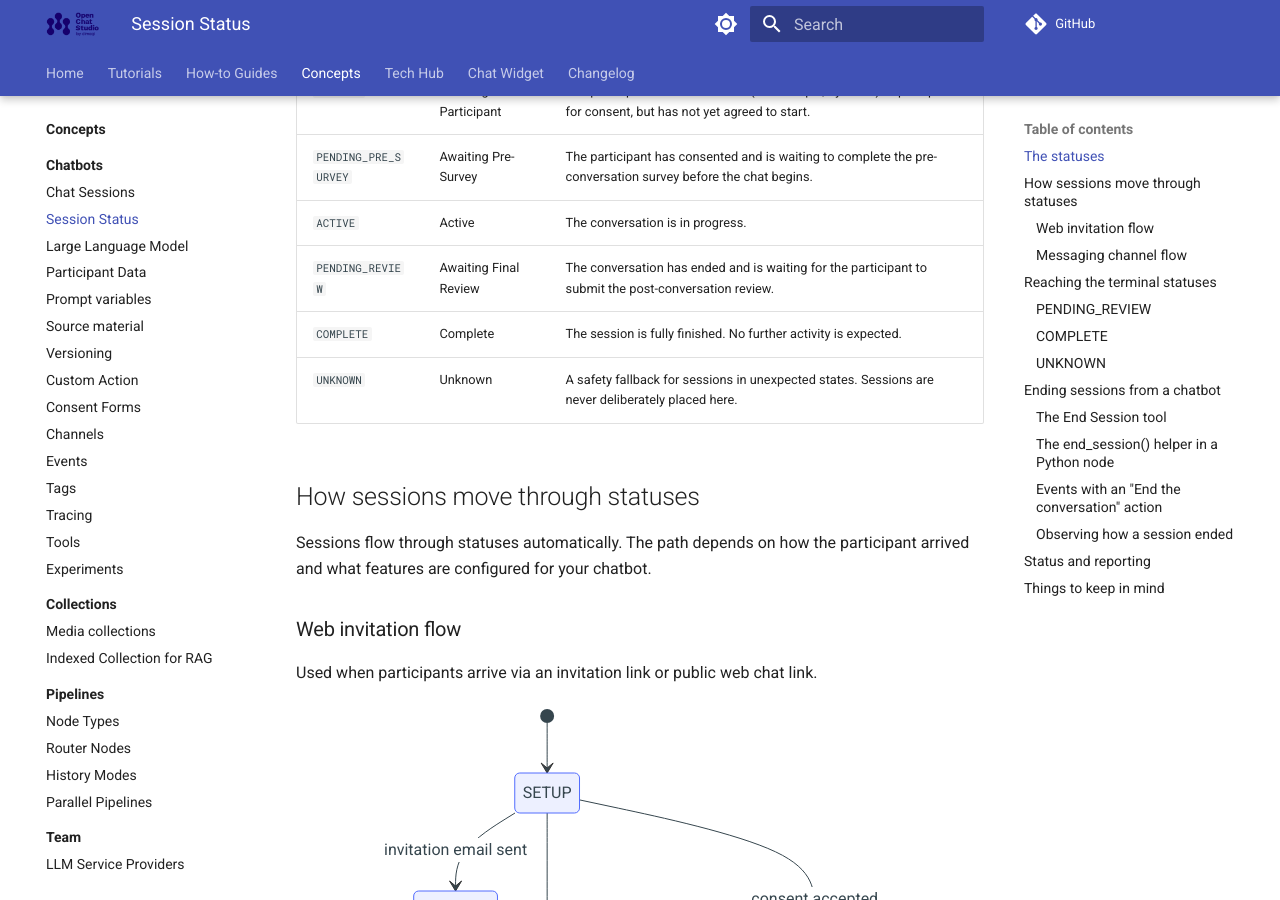
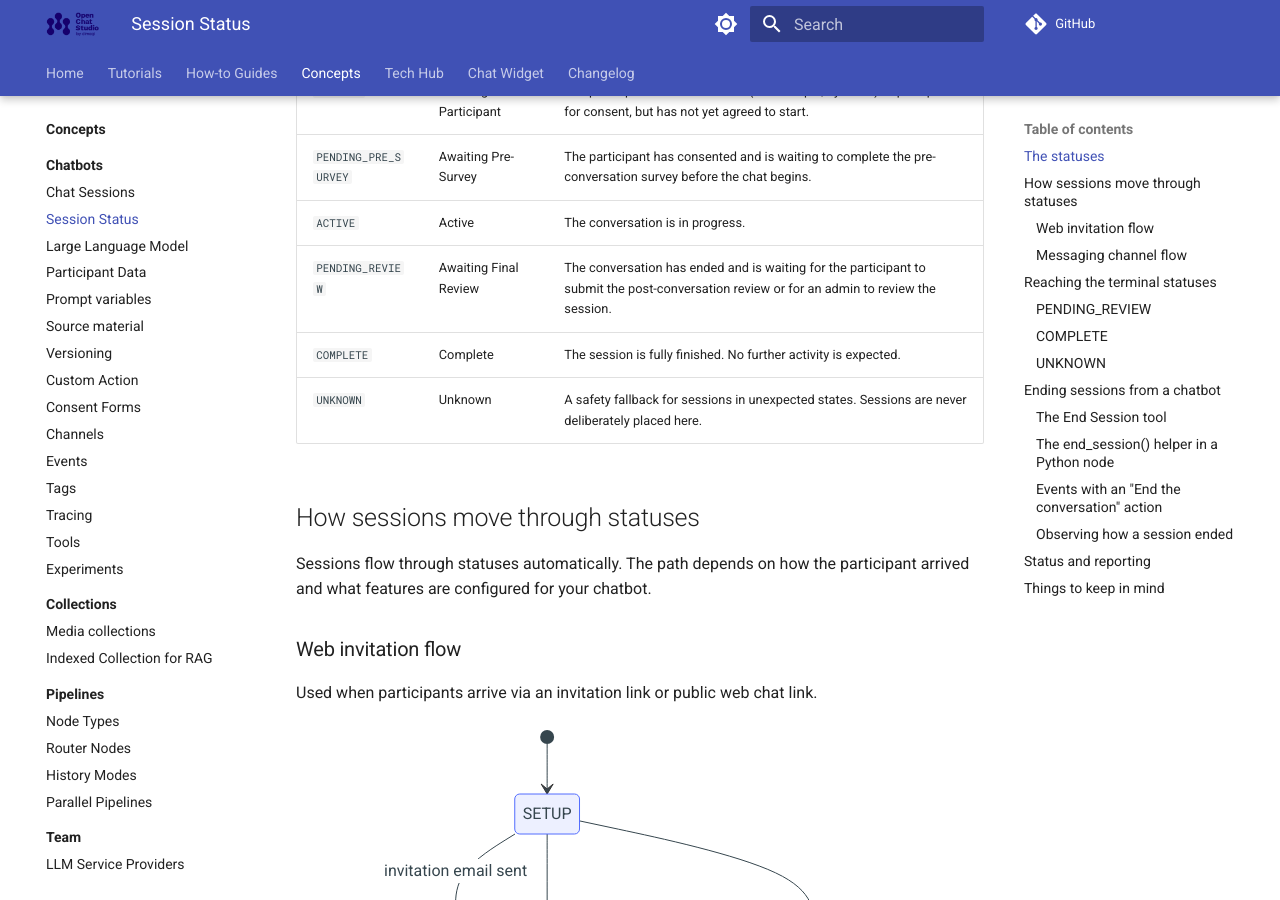
Before and after one commit to dimagi/open-chat-studio-docs, an MkDocs documentation site: the page built from docs/concepts/session_status.md, in a window 1280 px wide and 900 px high, scrolled down 584 px. Built offline with MkDocs 1.6.1 and Material for MkDocs 9.7.7, drawn with Linux system fonts in a browser that asks for light colours; a script that is not in the unit is left out; comment, search, counter and statistics services are not loaded.

Commit message:
Apply suggestion from @snopoke

```diff
--- a/docs/concepts/session_status.md
+++ b/docs/concepts/session_status.md
@@ -16,7 +16,7 @@ Understanding session status helps you:
 | `PENDING` | Awaiting Participant | The participant has been invited (for example, by email) or prompted for consent, but has not yet agreed to start. |
 | `PENDING_PRE_SURVEY` | Awaiting Pre-Survey | The participant has consented and is waiting to complete the pre-conversation survey before the chat begins. |
 | `ACTIVE` | Active | The conversation is in progress. |
-| `PENDING_REVIEW` | Awaiting Final Review | The conversation has ended and is waiting for the participant to submit the post-conversation review. |
+| `PENDING_REVIEW` | Awaiting Final Review | The conversation has ended and is waiting for the participant to submit the post-conversation review or for an admin to review the session. |
 | `COMPLETE` | Complete | The session is fully finished. No further activity is expected. |
 | `UNKNOWN` | Unknown | A safety fallback for sessions in unexpected states. Sessions are never deliberately placed here. |
 
```
